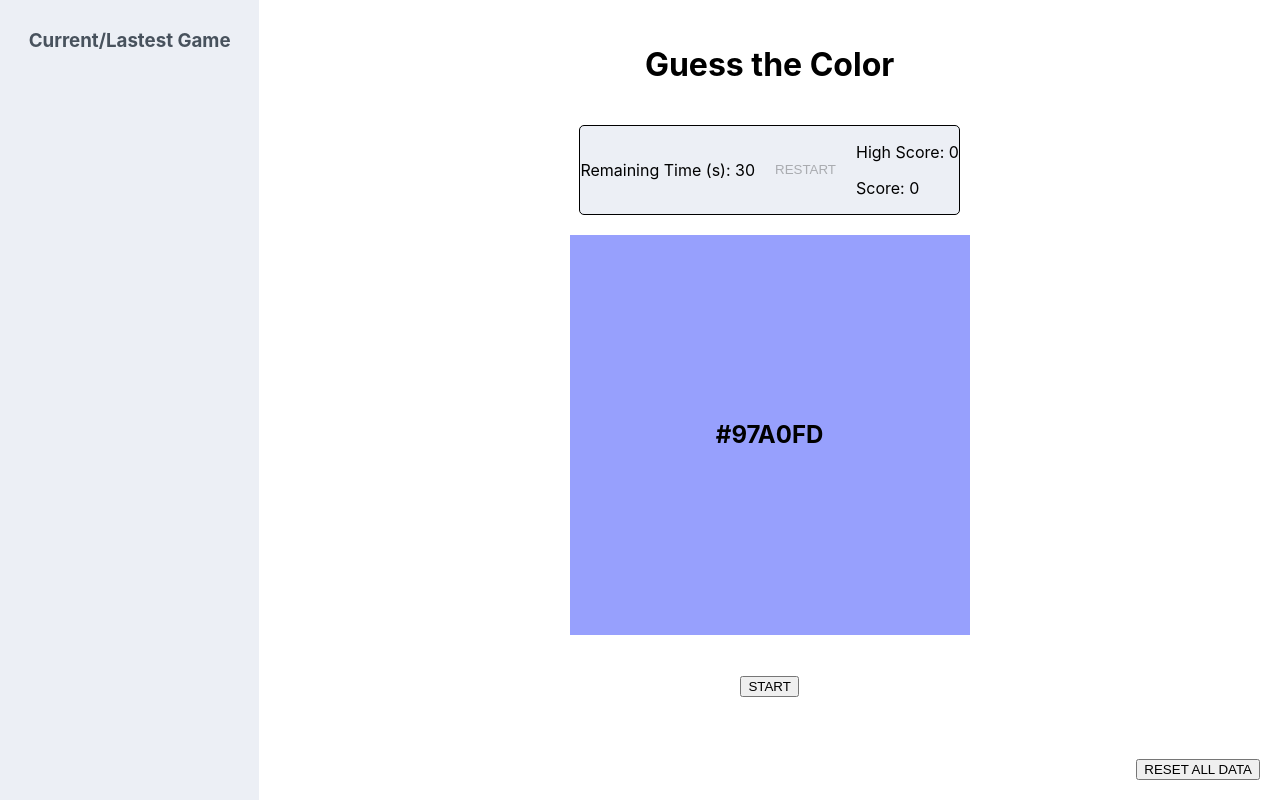
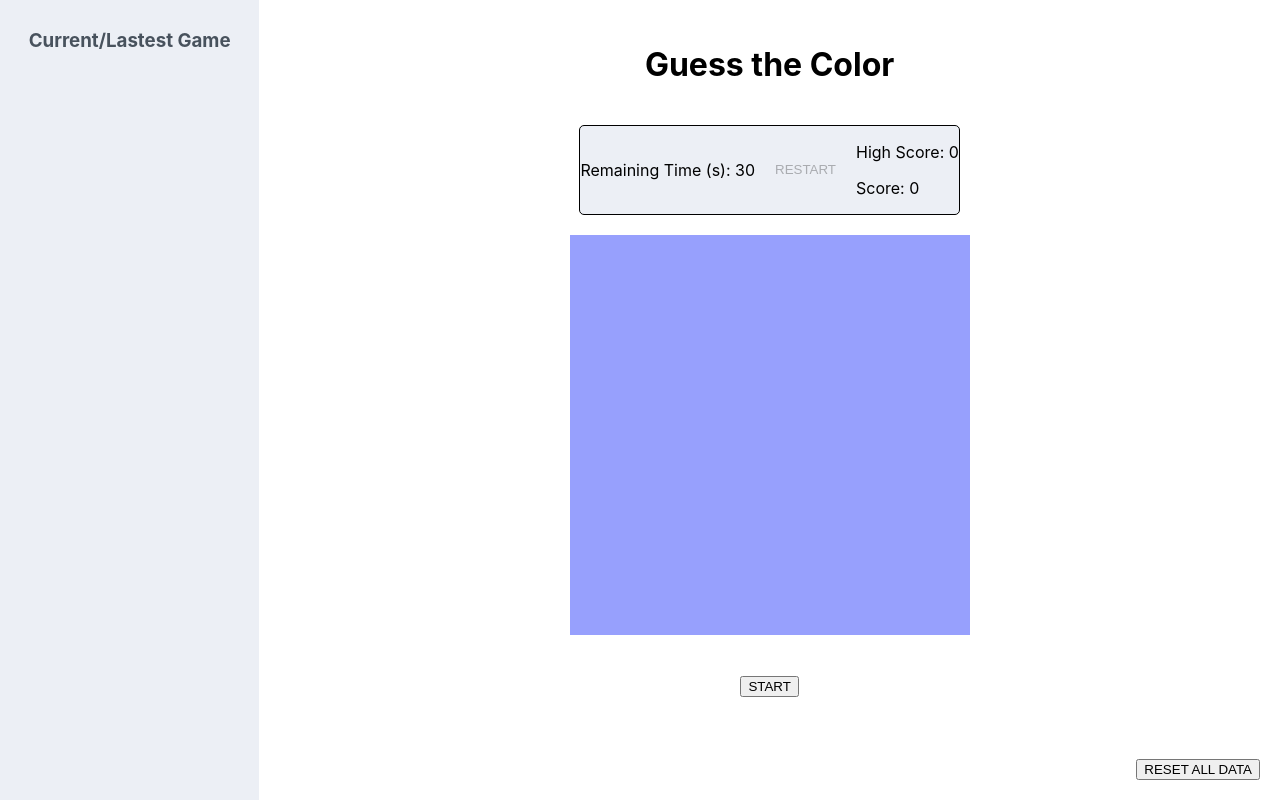
Before and after one commit to mauromaiodev/desafio-frontend-analytics, a React (Create React App) app: page / in a window 1280 px wide. Built offline with nearby package versions, Linux system fonts and the light colour scheme.

Commit message:
feat: color display current color hex display removal

```diff
--- a/src/components/ColorDisplay/ColorDisplay.js
+++ b/src/components/ColorDisplay/ColorDisplay.js
@@ -3,9 +3,10 @@ import "./ColorDisplay.css";
 
 function ColorDisplay({ currentColor }) {
   return (
-    <div className="color-display" style={{ backgroundColor: currentColor }}>
-      {currentColor}
-    </div>
+    <div
+      className="color-display"
+      style={{ backgroundColor: currentColor }}
+    ></div>
   );
 }
 
```
